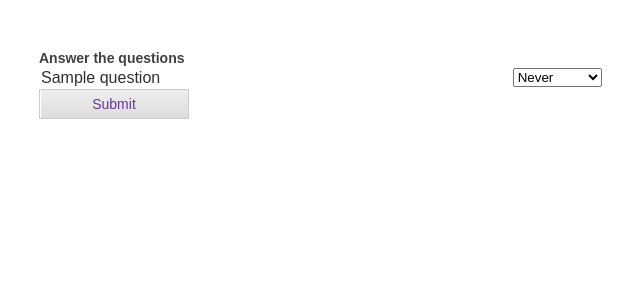
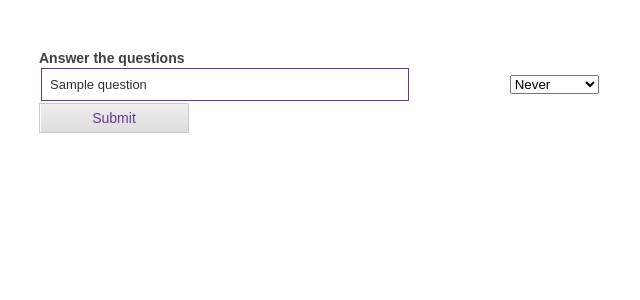
Before and after one commit to olu2012/school, a PHP site: page /questionpage.php?subcatid=1 in a window 1280 px wide. Shown: the part 84-384 px from the top of the page, without its empty margins (301-941 px from the left). Run offline with PHP 8.4, Linux system fonts and the light colour scheme; the visitor is signed in with stand-in values (Sample User, id 1); tables that the repository leaves empty or names only in its code hold one stand-in row (values such as "Sample post").

Commit message:
some more update

```diff
--- a/css/main.css
+++ b/css/main.css
@@ -82,3 +82,8 @@ a.active
     border: 1px solid #673695;
     width:250px;
 }
+.question{
+border: 1px solid #673695;
+font-size:13px;
+padding:8px;
+}
```
